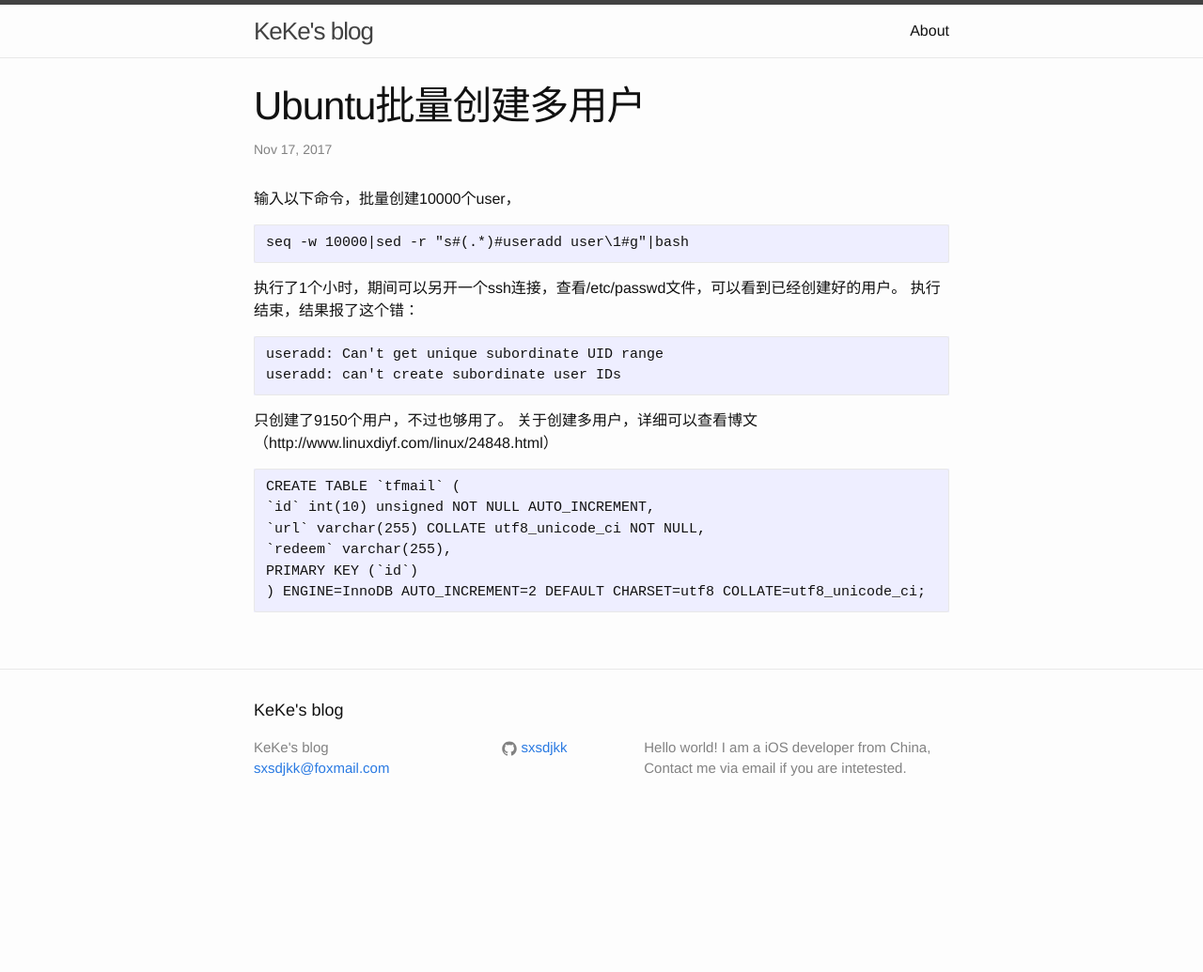
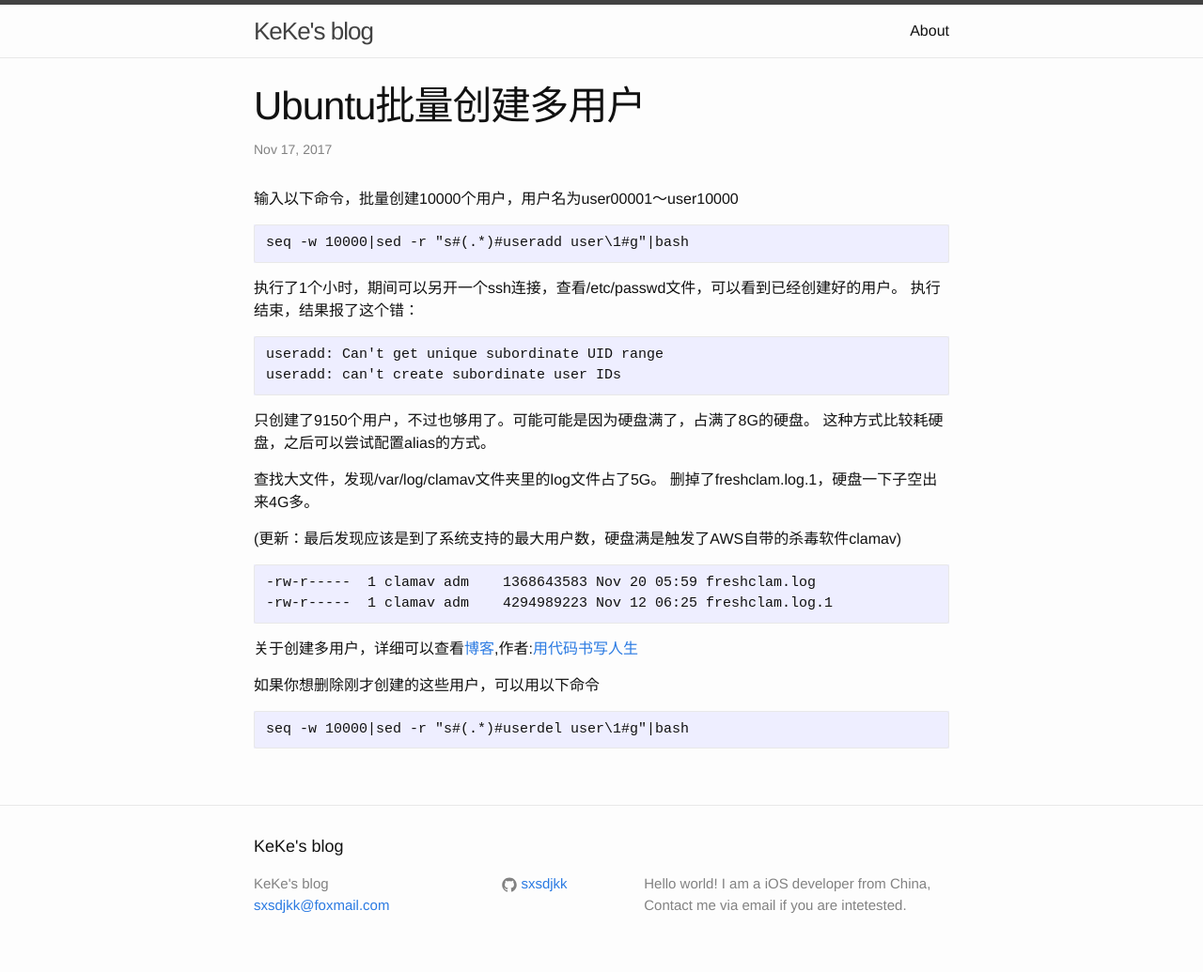
Before and after one commit to sxsdjkk/sxsdjkk.github.io, a Jekyll site: the page built from _posts/2017-11-17-ubuntu命令创建多用户.md, in a window 1280 px wide. Shown: the whole page at 94% size. Built offline with Jekyll 4.4.1, drawn with Linux system fonts in a browser that asks for light colours; before the commit the page ends 900 px from its top, so only the background shows below that.

Commit message:
ref ubuntu命令创建多用户

````diff
--- a/_posts/2017-11-17-ubuntu命令创建多用户.md
+++ b/_posts/2017-11-17-ubuntu命令创建多用户.md
@@ -6,7 +6,7 @@ categories: jekyll update
 ---
 
 
-输入以下命令，批量创建10000个user，
+输入以下命令，批量创建10000个用户，用户名为user00001～user10000
 ```
 seq -w 10000|sed -r "s#(.*)#useradd user\1#g"|bash
 ```
@@ -16,14 +16,26 @@ seq -w 10000|sed -r "s#(.*)#useradd user\1#g"|bash
 useradd: Can't get unique subordinate UID range
 useradd: can't create subordinate user IDs
 ```
-只创建了9150个用户，不过也够用了。
-关于创建多用户，详细可以查看博文（http://www.linuxdiyf.com/linux/24848.html）
+
+只创建了9150个用户，不过也够用了。可能可能是因为硬盘满了，占满了8G的硬盘。
+这种方式比较耗硬盘，之后可以尝试配置alias的方式。
+
+查找大文件，发现/var/log/clamav文件夹里的log文件占了5G。
+删掉了freshclam.log.1，硬盘一下子空出来4G多。
+
+(更新：最后发现应该是到了系统支持的最大用户数，硬盘满是触发了AWS自带的杀毒软件clamav)
 
 ```
-CREATE TABLE `tfmail` (
-`id` int(10) unsigned NOT NULL AUTO_INCREMENT,
-`url` varchar(255) COLLATE utf8_unicode_ci NOT NULL,
-`redeem` varchar(255),
-PRIMARY KEY (`id`)
-) ENGINE=InnoDB AUTO_INCREMENT=2 DEFAULT CHARSET=utf8 COLLATE=utf8_unicode_ci;
+-rw-r-----  1 clamav adm    1368643583 Nov 20 05:59 freshclam.log
+-rw-r-----  1 clamav adm    4294989223 Nov 12 06:25 freshclam.log.1
 ```
+
+关于创建多用户，详细可以查看[博客],作者:[用代码书写人生]
+
+[博客]:http://www.linuxdiyf.com/linux/24848.html
+[用代码书写人生]:https://www.cnblogs.com/webnote/
+
+如果你想删除刚才创建的这些用户，可以用以下命令
+```
+seq -w 10000|sed -r "s#(.*)#userdel user\1#g"|bash
+```
````
